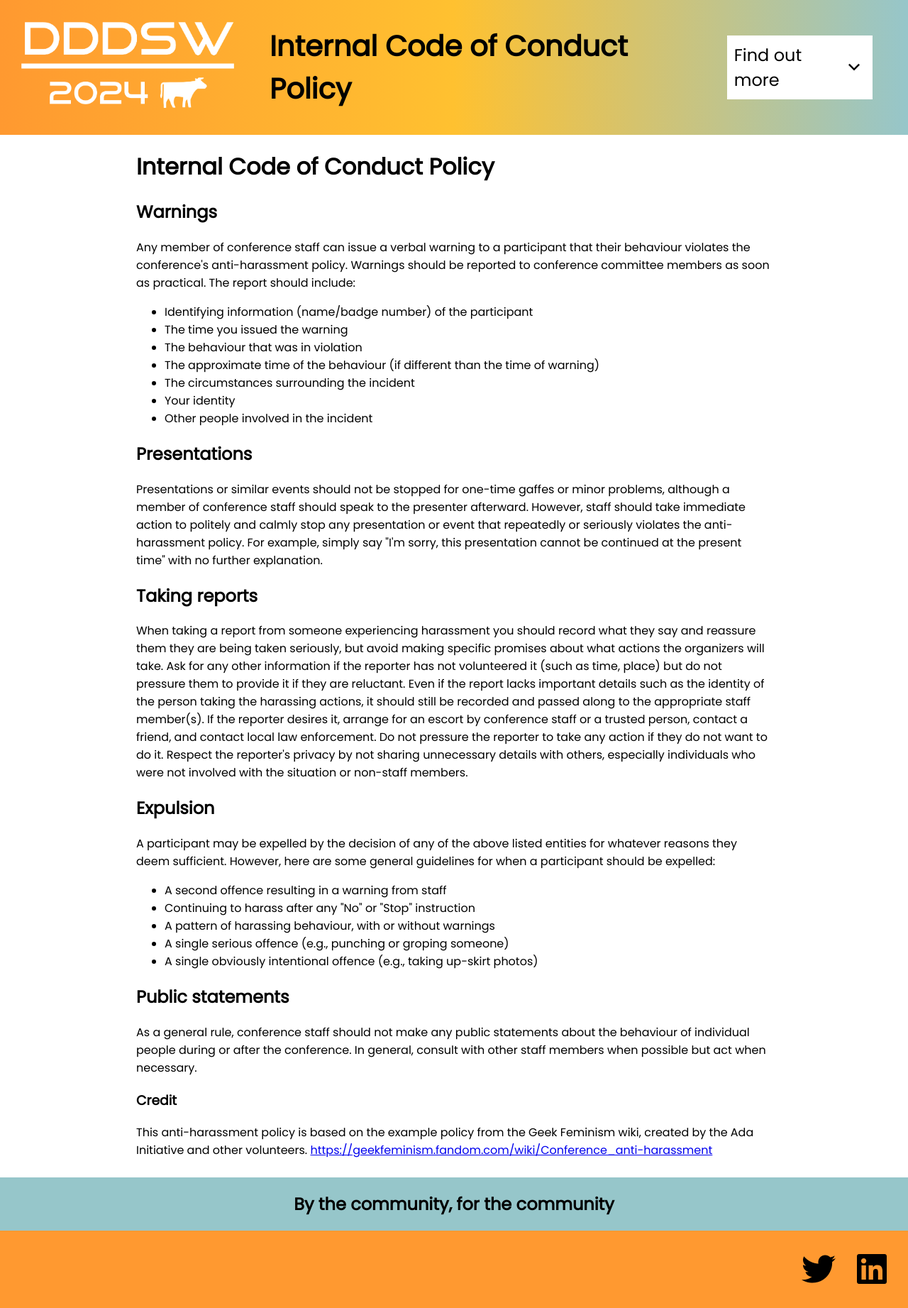
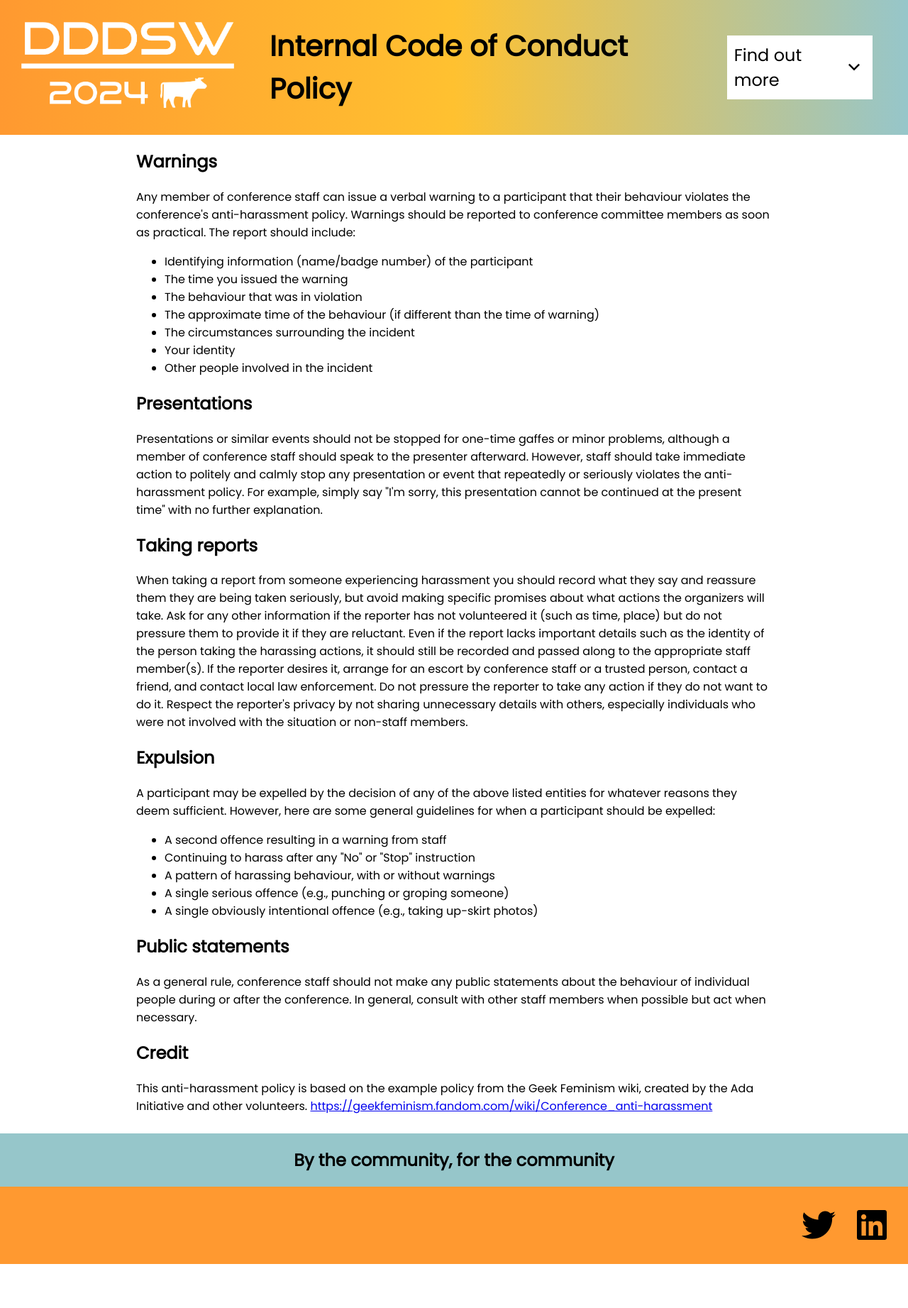
Before and after one commit to dddsw/dddsw-web, a SvelteKit app: page /code-of-conduct/internal in a window 1280 px wide. Shown: the whole page at 71% size. After the commit the page ends 1781 px from the top, so only its background shows below. Built offline with nearby package versions, Linux system fonts and the light colour scheme.

Commit message:
Update headings and structure on internal policy

```diff
--- a/src/routes/code-of-conduct/internal/+page.svelte
+++ b/src/routes/code-of-conduct/internal/+page.svelte
@@ -5,7 +5,6 @@
 
 <div class="secondary-bg">
 	<div class="section">
-		<h1>Internal Code of Conduct Policy</h1>
 		<h2>Warnings</h2>
         <p>
             Any member of conference staff can issue a verbal warning to a participant that their behaviour violates the conference's anti-harassment policy. Warnings should be reported to conference committee members as soon as practical. The report should include:
@@ -44,7 +43,7 @@
 
             In general, consult with other staff members when possible but act when necessary.
         </p>
-        <h3>Credit</h3>
+        <h2>Credit</h2>
         <p>
             This anti-harassment policy is based on the example policy from the Geek Feminism wiki, created by the Ada Initiative and other volunteers.
             <a href="https://geekfeminism.fandom.com/wiki/Conference_anti-harassment" target="_blank">https://geekfeminism.fandom.com/wiki/Conference_anti-harassment</a>
```
